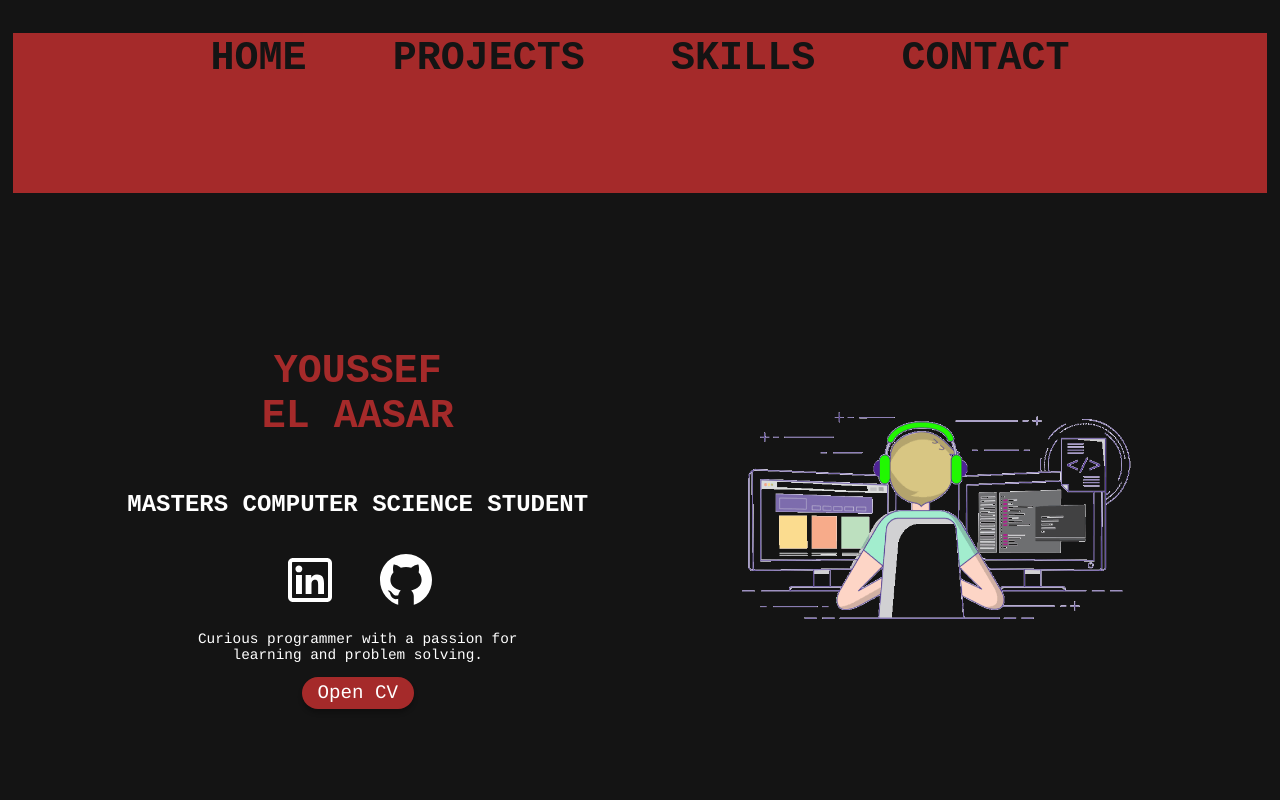
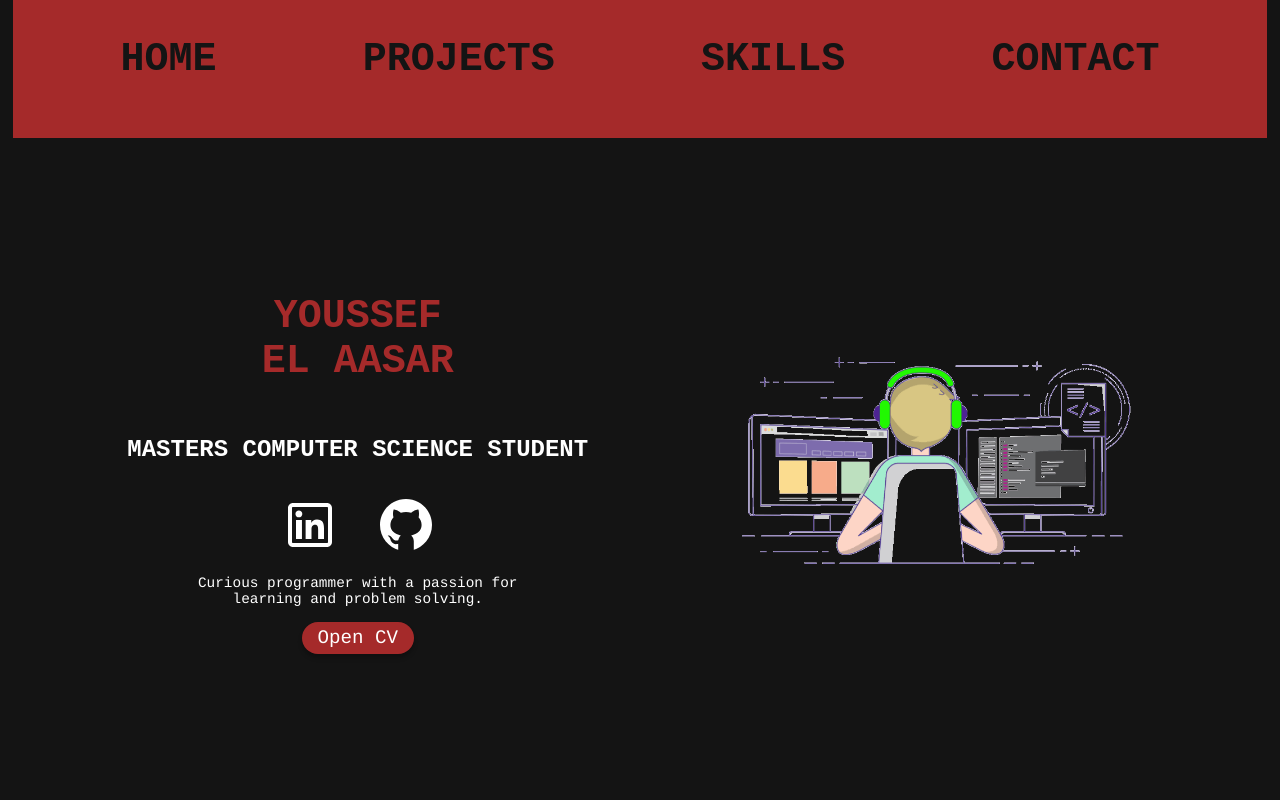
Before and after one commit to theglassofwater/PersonalWebsite, a React (Create React App) app: page / in a window 1280 px wide. Shown: the top 800 px of the page. Built offline with nearby package versions, Linux system fonts and the light colour scheme.

Commit message:
updating imports

```diff
--- a/src/App.css
+++ b/src/App.css
@@ -1,6 +1,7 @@
 :root {
   --background-color: #141414;
   --secondary-color: #a52a2a;  /* #a52a2a  #513383*/
+  --text-color: #ffffff;
 }
 
 body {
--- a/src/components/Header/Header.module.css
+++ b/src/components/Header/Header.module.css
@@ -5,16 +5,12 @@
     align-items: center;
     justify-content: center;
     font-size: calc(10px + 3vmin);
-    color: #a52a2a;
-    word-spacing: 10vmin; */
-    margin-left: 0%;
-    margin-right: 0%;
-    /* border: 1px solid #ddd; */
+    color: #a52a2a; */
+    word-spacing: 30px;
+    border: 1px solid var(--secondary-color);
     background-color: var(--secondary-color);
-    height: 20dvh;
-    /* color: var(--background-color); */
-
-
+    height: 17dvh;
+    color: var(--background-color);
     span{
         color: var(--background-color);
         font-size: 2.5rem;
```
